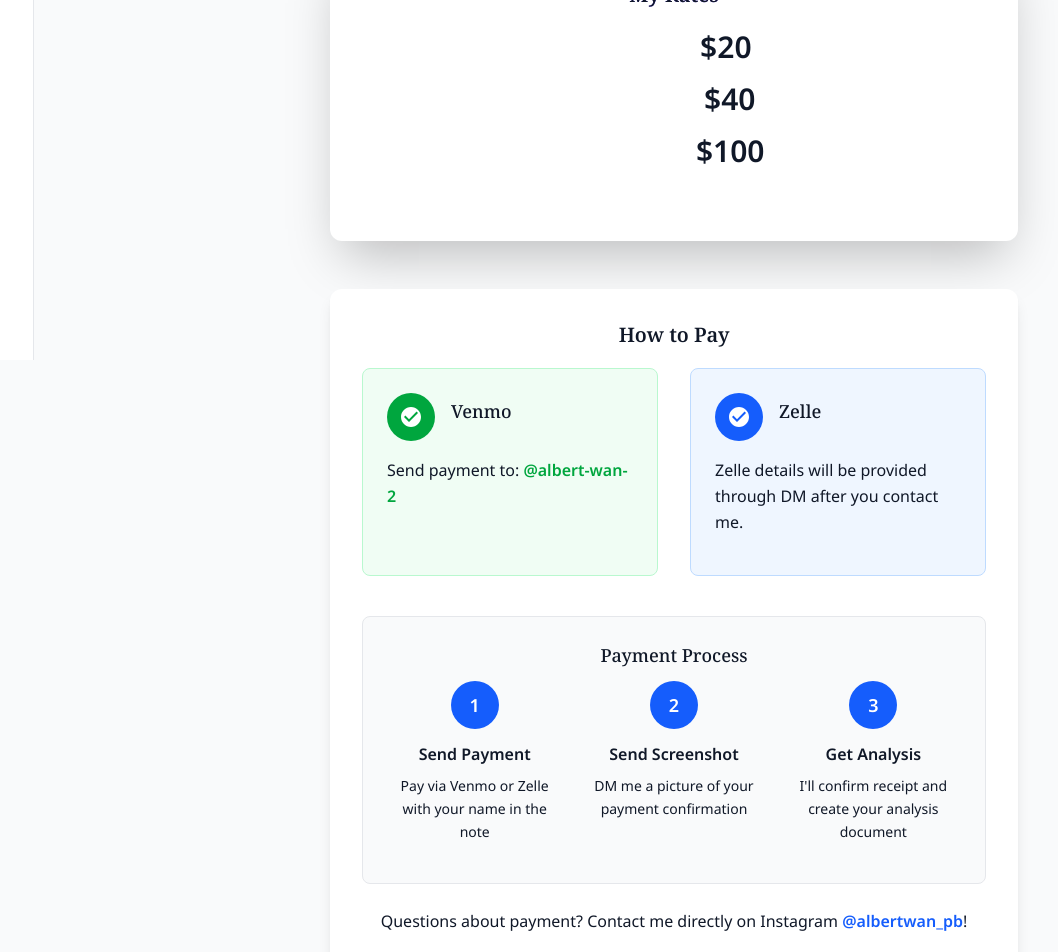
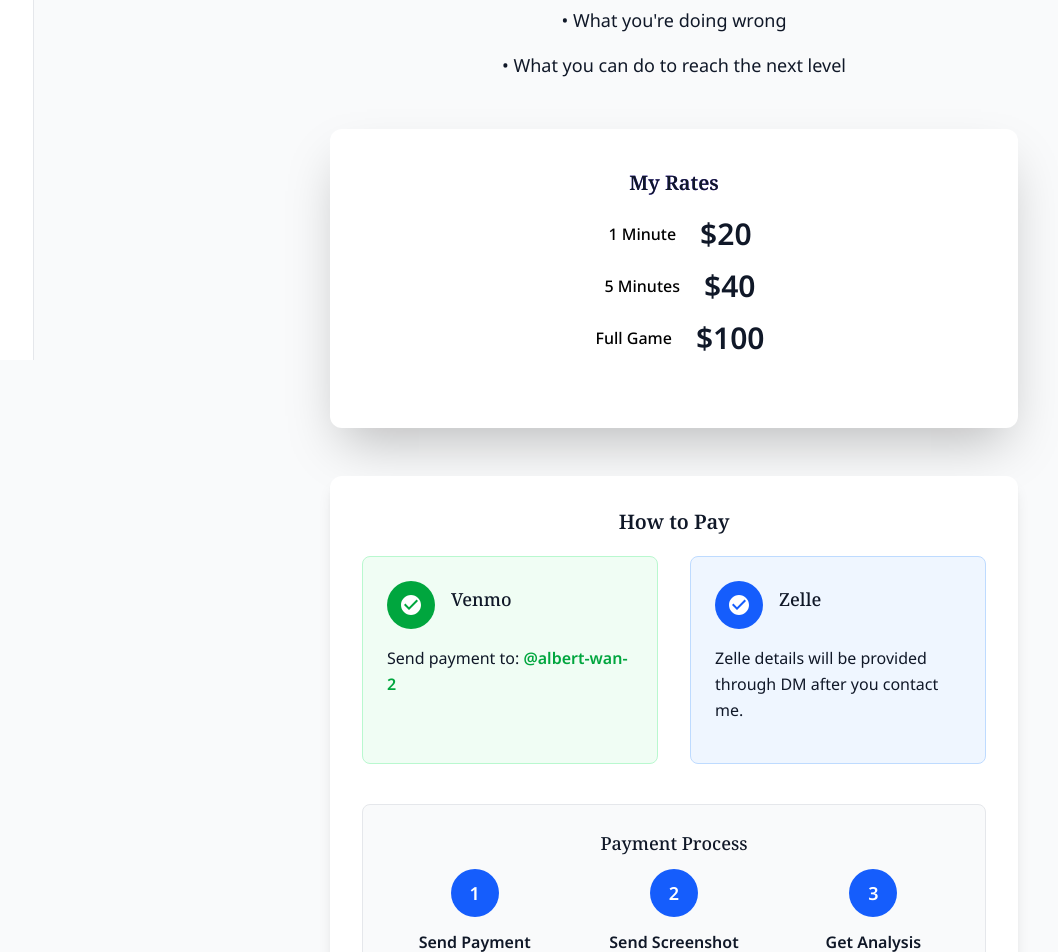
Before and after one commit to bertw2002/react-postgres-fullstack-template, a React (Vite) app: page /section/coaching in a window 1280 px wide. Shown: the part 440-1392 px from the top of the page, without its empty margins (222-1280 px from the left). Built offline with nearby package versions, Linux system fonts and the light colour scheme; a web font is replaced by a local one.

Commit message:
Update OnlineCoachingSection.jsx

```diff
--- a/src/components/OnlineCoachingSection.jsx
+++ b/src/components/OnlineCoachingSection.jsx
@@ -29,6 +29,16 @@
               Email Me
             </a>
           </div>
+
+          <div className="mt-8 text-center">
+            <p className="text-lg md:text-xl text-black mb-4">
+              Send me a video of your gameplay and I will give you detailed analysis of:
+            </p>
+            <div className="space-y-2 text-base md:text-lg text-black">
+              <p>• What you're doing wrong</p>
+              <p>• What you can do to reach the next level</p>
+            </div>
+          </div>
         </div>
 
         {/* Call to Action */}
@@ -38,15 +48,15 @@
           </h3>
           <div className="space-y-3 md:space-y-4 mb-6 md:mb-8">
             <div className="flex items-center justify-center space-x-3">
-              <span className="bg-white bg-opacity-20 px-3 py-1 rounded-full text-sm md:text-base font-medium text-white">1 Minute</span>
+              <span className="bg-white bg-opacity-20 px-3 py-1 rounded-full text-sm md:text-base font-medium text-black">1 Minute</span>
               <span className="text-2xl md:text-3xl font-bold">$20</span>
             </div>
             <div className="flex items-center justify-center space-x-3">
-              <span className="bg-white bg-opacity-20 px-3 py-1 rounded-full text-sm md:text-base font-medium text-white">5 Minutes</span>
+              <span className="bg-white bg-opacity-20 px-3 py-1 rounded-full text-sm md:text-base font-medium text-black">5 Minutes</span>
               <span className="text-2xl md:text-3xl font-bold">$40</span>
             </div>
             <div className="flex items-center justify-center space-x-3">
-              <span className="bg-white bg-opacity-20 px-3 py-1 rounded-full text-sm md:text-base font-medium text-white">Full Game</span>
+              <span className="bg-white bg-opacity-20 px-3 py-1 rounded-full text-sm md:text-base font-medium text-black">Full Game</span>
               <span className="text-2xl md:text-3xl font-bold">$100</span>
             </div>
           </div>
@@ -121,21 +131,6 @@
               </div>
             </div>
           </div>
-
-          {/* Contact Info */}
-          <div className="mt-6 text-center">
-            <p className="text-gray-600 mb-3">
-              Questions about payment? Contact me directly on Instagram{' '}
-              <a
-                href="https://www.instagram.com/albertwan_pb/"
-                target="_blank"
-                rel="noopener noreferrer"
-                className="text-blue-600 hover:text-blue-800 font-semibold"
-              >
-                @albertwan_pb
-              </a>!
-            </p>
-          </div>
         </div>
       </div>
     </div>
```
